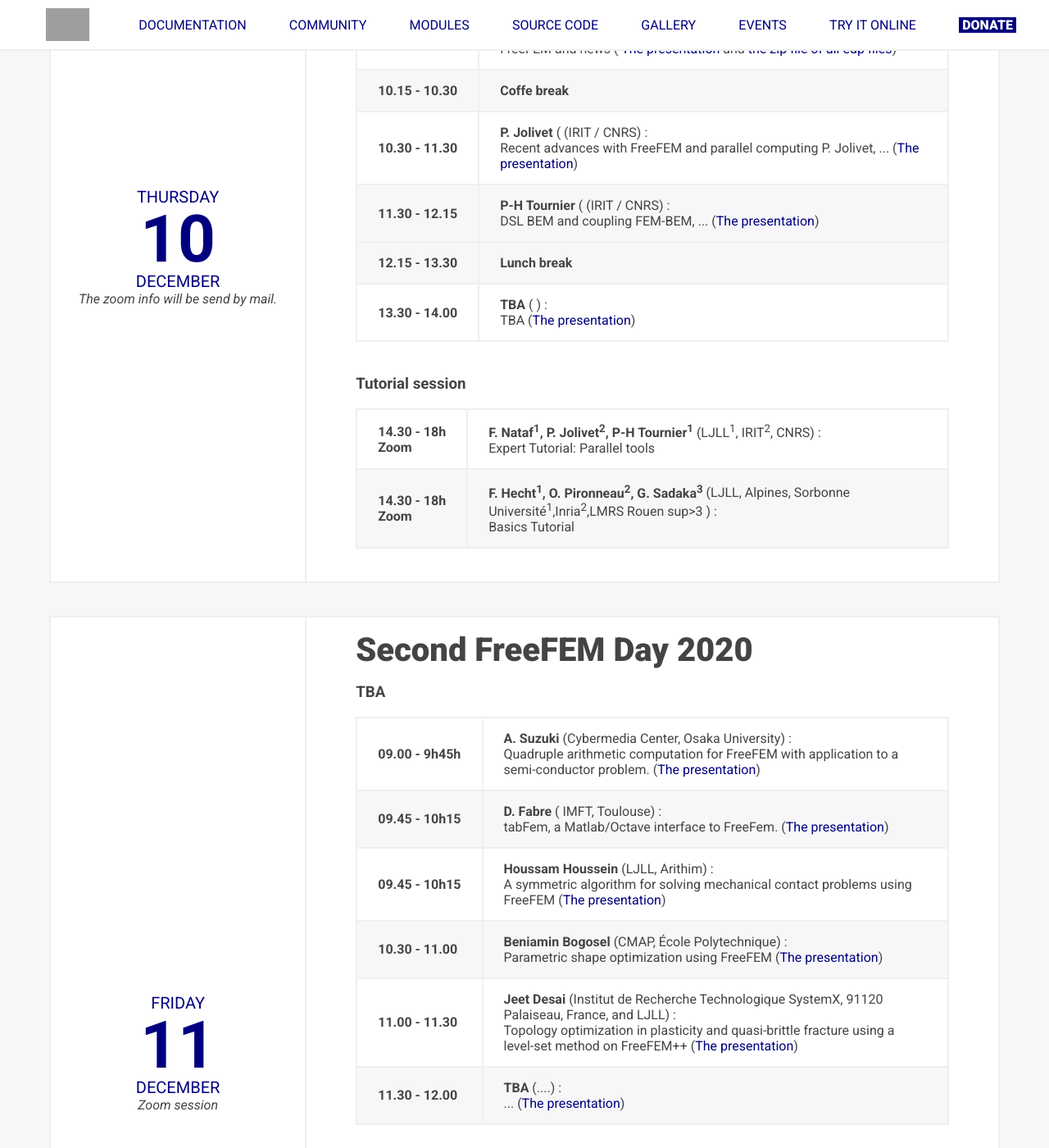
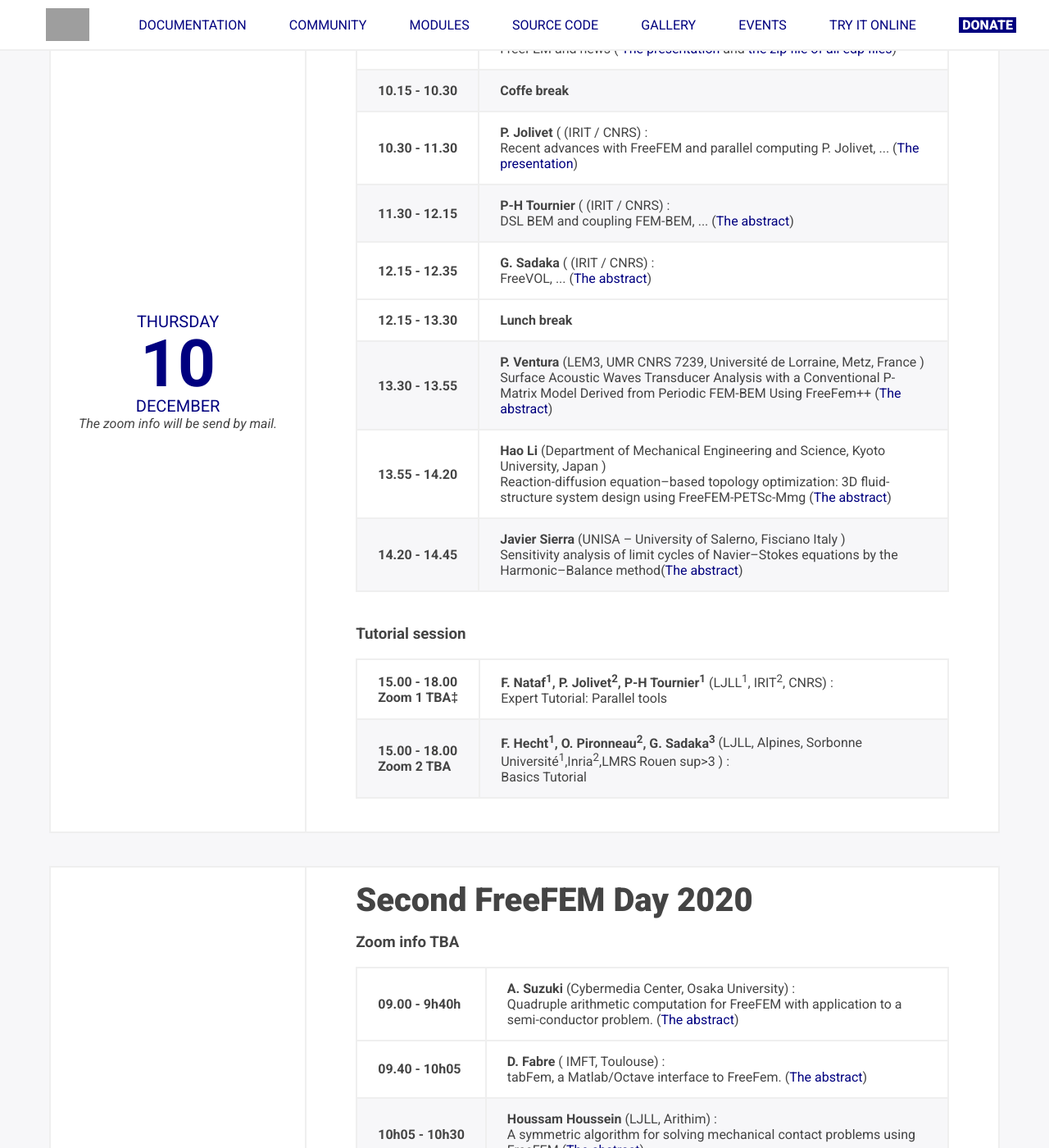
Before and after one commit to FreeFem/FreeFem-website, a Jekyll site: the page built from ffdays.md, in a window 1280 px wide and 1400 px high, scrolled down 1149 px. Shown: the whole window at 82% size. Built offline with Jekyll 4.4.1, drawn with Linux system fonts in a browser that asks for light colours; some of the changed text lies outside the part shown.

Commit message:
update planning

```diff
--- a/_layouts/ffdays.html
+++ b/_layouts/ffdays.html
@@ -46,7 +46,7 @@
         </div>
         <div class="program">
           <h2>First FreeFEM Day 2020</h2>
-          <h3>TBA</h2>
+          <h3>Zoom info TBA</h2>
 
             <table class="table table-striped">
               <tr>
@@ -54,7 +54,7 @@
                 <td>
                   <strong>F. Hecht</strong> (LJLL, Sorbonne Université, Alpines, INRIA) :
                   <br>
-                  FreeFEM and news (<a href="https://github.com/FreeFem/FreeFem-days/raw/master/2020/slides/talk-FH.pdf"> The presentation </a> and <a href="https://github.com/FreeFem/FreeFem-days/raw/master/2020/slides/FH-edp.zip"> the zip file of all edp files</a>)
+                  FreeFEM and news (<a href="https://github.com/FreeFem/FreeFem-days/raw/master/2020/slides/talk-FH.pdf"  target="_blank"> The presentation </a> and <a href="https://github.com/FreeFem/FreeFem-days/raw/master/2020/slides/FH-edp.zip"> the zip file of all edp files</a>)
                 </td>
               </tr>
               <tr>
@@ -71,7 +71,7 @@
     		    <strong>P. Jolivet</strong> ( (IRIT / CNRS) :
     		<br>
 
-      Recent advances with FreeFEM and parallel computing P. Jolivet, ... (<a href="https://github.com/FreeFem/FreeFem-days/raw/master/2012/slides/PJ.pdf">The presentation</a>)
+      Recent advances with FreeFEM and parallel computing P. Jolivet, ... (<a href="https://github.com/FreeFem/FreeFem-days/raw/master/2020/slides/PJ.pdf"  target="_blank">The presentation</a>)
    </td>
               <tr>
 		<th scope="row">11.30 - 12.15 <br> </th>
@@ -79,7 +79,16 @@
     		    <strong>P-H Tournier </strong> ( (IRIT / CNRS) :
     		<br>
 
-     DSL BEM and  coupling FEM-BEM, ... (<a href="https://github.com/FreeFem/FreeFem-days/raw/master/2012/slides/PHT.pdf">The presentation</a>)
+     DSL BEM and  coupling FEM-BEM, ... (<a href="https://github.com/FreeFem/FreeFem-days/raw/master/2020/slides/PHT.pdf"  target="_blank">The abstract</a>)
+   </td>
+   </td>
+              <tr>
+		<th scope="row">12.15 - 12.35 <br> </th>
+		<td>
+    		    <strong>G. Sadaka </strong> ( (IRIT / CNRS) :
+    		<br>
+
+     FreeVOL, ... (<a href="https://github.com/FreeFem/FreeFem-days/raw/master/2020/slides/GS.pdf"  target="_blank">The abstract</a>)
    </td>
 
  <tr>
@@ -94,14 +103,32 @@
                 </td>
               </tr>
               <tr>
-				 <th scope="row">13.30 - 14.00<br> </th>
+				 <th scope="row">13.30 - 13.55<br> </th>
                 <td>
-                  <strong> TBA </strong> ( ) :
+                  <strong> P. Ventura </strong> (LEM3, UMR CNRS 7239, Université de Lorraine, Metz, France )
                   <br>
-                  TBA  (<a href="https://github.com/FreeFem/FreeFem-days/raw/master/2020/slides/TBA.pdf">The presentation</a>)
+                  Surface Acoustic Waves Transducer Analysis with a Conventional P-Matrix Model Derived from Periodic FEM-BEM Using FreeFem++ (<a href="https://github.com/FreeFem/FreeFem-days/raw/master/2020/slides/PV.pdf" target="_blank">The abstract</a>)
                 </td>
 
+              </tr>
               <tr>
+				 <th scope="row">13.55 - 14.20<br> </th>
+                <td>
+                  <strong> Hao Li </strong> (Department of Mechanical Engineering and Science, Kyoto University, Japan )
+                  <br>
+                 Reaction-diffusion equation–based topology optimization: 3D fluid-structure system design using FreeFEM-PETSc-Mmg (<a href="https://github.com/FreeFem/FreeFem-days/raw/master/2020/slides/HL.pdf" target="_blank">The abstract</a>)
+                </td>
+
+              </tr>
+              <tr>
+				 <th scope="row">14.20 - 14.45<br> </th>
+                <td>
+                  <strong> Javier Sierra </strong> (UNISA – University of Salerno, Fisciano Italy )
+                  <br>
+                Sensitivity analysis of limit cycles of Navier–Stokes equations by the Harmonic–Balance method(<a href="https://github.com/FreeFem/FreeFem-days/raw/master/2020/slides/JS.pdf" target="_blank">The abstract</a>)
+                </td>
+
+              </tr>
 
             </table>
 
@@ -109,7 +136,7 @@
           <table class="table table-striped">
             <tbody>
               <tr>
-		 <th scope="row">14.30 - 18h<br>Zoom</th>
+		 <th scope="row">15.00 - 18.00<br>Zoom 1 TBA‡</th>
                 <td>
                   <strong> F. Nataf<sup>1</sup>, P. Jolivet<sup>2</sup>, P-H Tournier<sup>1</sup></strong> (LJLL<sup>1</sup>, IRIT<sup>2</sup>,  CNRS) :
                   <br>
@@ -117,7 +144,7 @@
                 </td>
               </tr>
               <tr>
-		<th scope="row">14.30 - 18h<br> Zoom </th>
+		<th scope="row">15.00 - 18.00<br> Zoom 2 TBA</th>
                 <td>
                   <strong>F. Hecht<sup>1</sup>, O. Pironneau<sup>2</sup>,  G. Sadaka<sup>3</sup></strong> (LJLL, Alpines, Sorbonne Université<sup>1</sup>,Inria<sup>2</sup>,LMRS  Rouen sup>3</sup> ) :
                   <br>
@@ -141,41 +168,65 @@
         </div>
         <div class="program">
           <h2>Second FreeFEM Day 2020</h2>
-          <h3>TBA</h2>
+          <h3>Zoom info TBA</h2>
 
             <table class="table table-striped">
               <tbody>
                 <tr>
-                  <th scope="row">09.00 - 9h45h<br> </th>
+                  <th scope="row">09.00 - 9h40h<br> </th>
                   <td>
                   <strong>A. Suzuki </strong> (Cybermedia Center, Osaka University) :
            	   	  <br>
 		  Quadruple arithmetic computation for FreeFEM with application to a
 		  semi-conductor problem.
-                   (<a href="https://github.com/FreeFem/FreeFem-days/raw/master/2020/slides/AS.pdf">The presentation</a>)
+                   (<a href="https://github.com/FreeFem/FreeFem-days/raw/master/2020/slides/AS.pdf">The abstract</a>)
                   </td>
+		 <tr>
                 </tr>
-                  <th scope="row">09.45 - 10h15<br> </th>
+                  <th scope="row">09.40 - 10h05<br> </th>
                   <td>
                   <strong>D. Fabre </strong> ( IMFT, Toulouse) :
            	   	  <br>
 		  tabFem, a Matlab/Octave interface to FreeFem.
 
-                   (<a href="https://github.com/FreeFem/FreeFem-days/raw/master/2020/slides/DF.pdf">The presentation</a>)
+                   (<a href="https://github.com/FreeFem/FreeFem-days/raw/master/2020/slides/DF.pdf">The abstract</a>)
                   </td>
                 </tr>
-                </tr>
-                  <th scope="row">09.45 - 10h15<br> </th>
+                <tr>
+                  <th scope="row">10h05 - 10h30<br> </th>
                   <td>
                   <strong>Houssam Houssein</strong> (LJLL, Arithim) :
            	   	  <br>
 		  A symmetric algorithm for solving mechanical contact problems using FreeFEM
 
-                   (<a href="https://github.com/FreeFem/FreeFem-days/raw/master/2020/slides/HH.pdf">The presentation</a>)
+                   (<a href="https://github.com/FreeFem/FreeFem-days/raw/master/2020/slides/HH.pdf">The abstract</a>)
                   </td>
                 </tr>
+
+
+                <tr>
+                  <th scope="row">10.30 - 10.55<br> </th>
+                  <td>
+                  <strong> Haikun Dung </strong> (Institute of Computational Mathematics,Chinese Academy of Sciences)) :
+           	   	  <br>
+		    A Nonnested Augmented Subspace Method for eigenvalue problems
+
+                   (<a href="https://github.com/FreeFem/FreeFem-days/raw/master/2020/slides/HD.pdf">The presentation</a>)
+                  </td>
                 </tr>
-                  <th scope="row">10.30 - 11.00<br> </th>
+
+
+                <tr>
+                  <th scope="row">10.55 - 11.05<br> </th>
+                  <td>
+                  <strong> Coffee Break </strong>
+           	   	  <br>
+                  </td>
+                </tr>
+
+
+                <tr>
+                  <th scope="row">11.05 - 11.30<br> </th>
                   <td>
                   <strong>Beniamin Bogosel</strong> (CMAP, École Polytechnique) :
            	   	  <br>
@@ -184,8 +235,10 @@
                    (<a href="https://github.com/FreeFem/FreeFem-days/raw/master/2020/slides/BB.pdf">The presentation</a>)
                   </td>
                 </tr>
-                </tr>
-                  <th scope="row">11.00 - 11.30<br> </th>
+
+
+                <tr>
+                  <th scope="row">11.30 - 11.55<br> </th>
                   <td>
                   <strong>Jeet Desai</strong> (Institut de Recherche Technologique SystemX, 91120 Palaiseau, France, and  LJLL) :
            	   	  <br>Topology optimization in plasticity and quasi-brittle fracture using a level-set method on FreeFEM++
@@ -193,13 +246,23 @@
                    (<a href="https://github.com/FreeFem/FreeFem-days/raw/master/2020/slides/JD.pdf">The presentation</a>)
                   </td>
                 </tr>
+                <tr>
+                  <th scope="row">11.55 - 12.15<br> </th>
+                  <td>
+                  <strong> FUJIWARA, Hiroshi </strong> (Graduate School of Informatics, Kyoto University) :
+           	   	  <br>PDF output extensions of 2D Computations in FreeFEM
+
+                   (<a href="https://github.com/FreeFem/FreeFem-days/raw/master/2020/slides/HF.pdf">The abstract</a>)
+                  </td>
                 </tr>
-                  <th scope="row">11.30 - 12.00<br> </th>
+
+                <tr>
+                  <th scope="row">12.15 - 12.35<br> </th>
                   <td>
-                  <strong>TBA </strong> (....) :
-           	   	  <br>...
+                  <strong> Yu-Hsun Lee </strong> (Graduate School of Informatics, Kyoto University) :
+           	   	  <br>Integrated Web-based Visualization for FreeFEM
 
-                   (<a href="https://github.com/FreeFem/FreeFem-days/raw/master/2020/slides/TBA.pdf">The presentation</a>)
+                   (<a href="https://github.com/FreeFem/FreeFem-days/raw/master/2020/slides/YHL.pdf">The abstract</a>)
                   </td>
                 </tr>
 
@@ -225,7 +288,7 @@
             <table class="table table-striped">
               <tbody>
               <tr>
-		 <th scope="row">15.10 - 18h<br>Zoom</th>
+		 <th scope="row">15.15 - 18h<br>Zoom</th>
                 <td>
                   <strong> F. Nataf<sup>1</sup>, P. Jolivet<sup>2</sup>, P-H Tournier<sup>1</sup></strong> (LJLL<sup>1</sup>, IRIT<sup>2</sup>,  CNRS) :
                   <br>
@@ -233,7 +296,7 @@
                 </td>
               </tr>
               <tr>
-		<th scope="row">15.30 - 18h<br> Zoom </th>
+		<th scope="row">15.15 - 18h<br> Zoom </th>
                 <td>
                   <strong>F. Hecht<sup>1</sup>, O. Pironneau<sup>2</sup>,  G. Sadaka<sup>3</sup></strong> (LJLL, Alpines, Sorbonne Université<sup>1</sup>,Inria<sup>2</sup>, LMRS  Rouen sup>3</sup>) :
                   <br>
```
